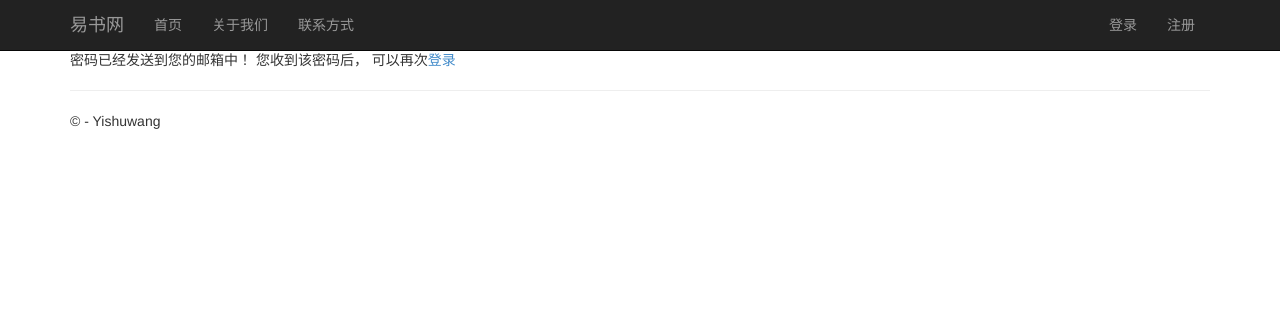
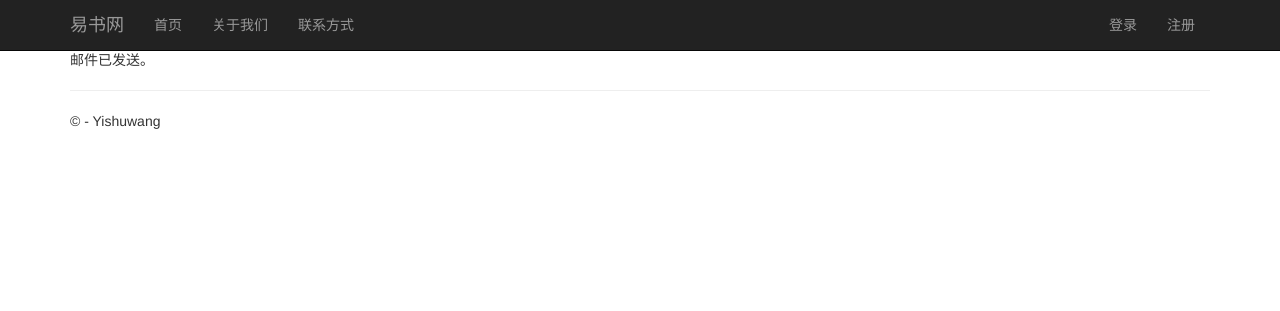
Before and after one commit to shenqili/Yishuwang, a Django app: page /password_reset/done/ in a window 1280 px wide. Shown: the top 311 px of the page. Run offline with Django 3.2, Linux system fonts and the light colour scheme; some libraries are stand-ins or nearby versions.

Commit message:
Update password_reset_done.html

```diff
--- a/app/templates/registration/password_reset_done.html
+++ b/app/templates/registration/password_reset_done.html
@@ -1,5 +1,15 @@
 {% extends "app/layout.html" %}
-{% block title %}密码已经发送到您的邮箱中{% endblock %}
-{% block head %} 密码已经发送到您的邮箱中！ {% endblock%}
-{% block content %}密码已经发送到您的邮箱中！ 您收到该密码后， 可以再次<a href=" /accounts/login/?next=/" >登录</a>
+{% load i18n %}
+{% block userlinks %}{% url 'django-admindocs-docroot' as docsroot %}{% if docsroot %}<a href="{{ docsroot }}">{% trans 'Documentation' %}</a> / {% endif %}{% trans 'Change password' %} / <a href="{% url 'admin:logout' %}">{% trans 'Log out' %}</a>{% endblock %}
+{% block breadcrumbs %}
+<div class="breadcrumbs">
+<a href="{% url 'admin:index' %}">{% trans 'Home' %}</a>
+&rsaquo; {% trans 'Password change' %}
+</div>
 {% endblock %}
+
+{% block title %}{{ title }}{% endblock %}
+{% block content_title %}<h1>{{ title }}</h1>{% endblock %}
+{% block content %}
+<p>{% trans '邮件已发送。' %}</p>
+{% endblock %}
```
